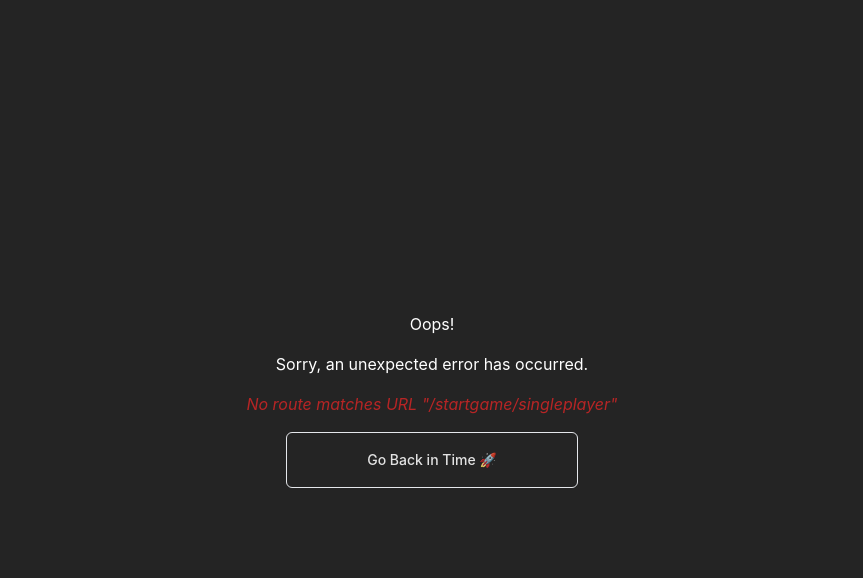
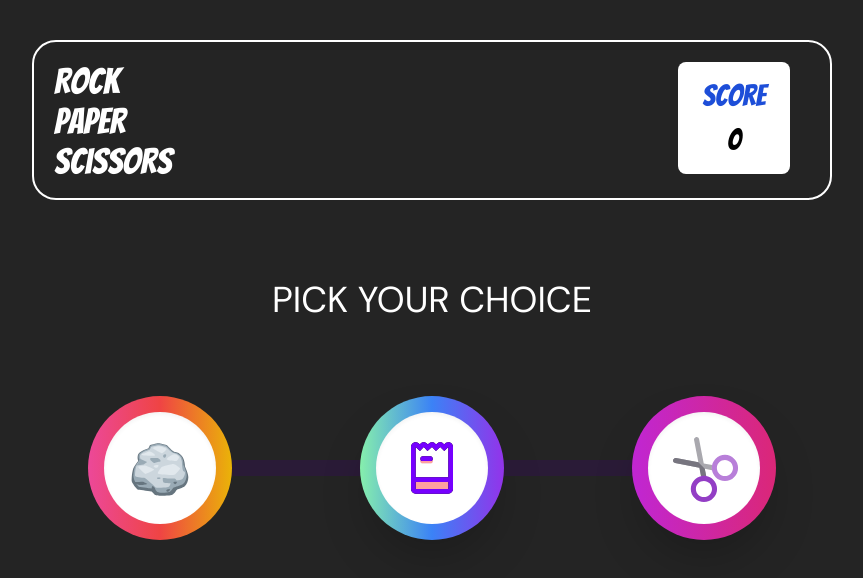
Before and after one commit to SalmanShahid888/Rock-Paper-Scissors-TS, a React (Vite) app: page /startgame/singleplayer in a window 1280 px wide. Shown: the top 578 px of the page, without its empty margins (208-1071 px from the left). Built offline with nearby package versions, Linux system fonts and the light colour scheme.

Commit message:
Feat: Replaced useContext with Zustand because of rerender errors in useContext

```diff
--- a/package.json
+++ b/package.json
@@ -16,7 +16,8 @@
     "react": "^18.2.0",
     "react-dom": "^18.2.0",
     "react-router-dom": "^6.14.2",
-    "tailwind-merge": "^1.14.0"
+    "tailwind-merge": "^1.14.0",
+    "zustand": "^4.4.1"
   },
   "devDependencies": {
     "@types/react": "^18.2.15",
--- a/src/App.tsx
+++ b/src/App.tsx
@@ -1,20 +1,17 @@
-import React, { useState } from "react";
 import { useNavigate } from "react-router-dom";
-
 import { Button } from "./components/ui/button";
-
-export const PlayerMode = React.createContext("");
+import { useStore } from "./zustand/store";
 function App() {
   const navigate = useNavigate();
-  const [playerChoice, setPlayerChoice] = useState("");
+
+  const playerMode = useStore((store) => store.setPlayerMode);
+
   const handlePlayerMode = (mode: string) => {
-    console.log(mode);
-    setPlayerChoice(mode);
-    navigate(`/choose/${mode}`, { state: mode });
+    playerMode(mode);
+    navigate(`/startgame/${mode}`);
   };
   return (
     <>
-      <PlayerMode.Provider value={playerChoice}>
       <div className="flex flex-col justify-center items-center">
         <div className="flex flex-col justify-center items-center gap-16 mt-24">
           <h1 className="text-4xl font-dmSans font-black text-center text-white italic leading-loose">
@@ -51,7 +48,6 @@ function App() {
           </Button>
         </div>
       </div>
-      </PlayerMode.Provider>
     </>
   );
 }
--- a/src/components/Header.tsx
+++ b/src/components/Header.tsx
@@ -1,4 +1,7 @@
+import { useStore } from "../zustand/store";
+
 export const Header = () => {
+  const score = useStore((store) => store.score);
   return (
     <>
       <div className="flex justify-start px-60 mt-10">
@@ -10,7 +13,9 @@ export const Header = () => {
             <p className="text-blue-700 text-3xl font-black font-bangers">
               Score
             </p>
-            <p className="text-black font-black text-3xl font-bangers">0</p>
+            <p className="text-black font-black text-3xl font-bangers">
+              {score}
+            </p>
           </div>
         </div>
       </div>
--- a/src/components/svg.tsx
+++ b/src/components/svg.tsx
@@ -77,12 +77,12 @@ export const PaperSvg = ({ className }: { className?: string }) => {
           d="M16,16 L16,3 L14.2709351,4.73925781 L12.5,3 L10.6965942,4.73925781 L9,3 L7.05239868,4.73925781 L5.5,3 L3.84634399,4.73925781 L2,3 L2,16 L16,16 Z M16,18 L2,18 L2,21 L16,21 L16,18 Z M14.2928401,1.95752627 C14.6442855,1.38322579 15.2773892,1 16,1 C17.1045695,1 18,1.8954305 18,3 L18,21 C18,22.1045695 17.1045695,23 16,23 L2,23 C0.8954305,23 0,22.1045695 0,21 L0,3 C0,1.24683905 2.09523919,0.342086756 3.37136575,1.5441992 L3.76863737,1.91842944 L4.05056765,1.62190499 C4.85614561,0.774626141 6.21358391,0.795995622 6.9920927,1.66821197 L7.21236113,1.91499367 L7.66782865,1.50824952 C8.46616292,0.795316589 9.68428001,0.837276754 10.4316637,1.60345463 L10.7396347,1.91917001 L11.1116216,1.56041488 C11.891473,0.808303098 13.1284048,0.813919532 13.9013941,1.57308217 L14.2928401,1.95752627 Z M5,9 C4.44771525,9 4,8.55228475 4,8 C4,7.44771525 4.44771525,7 5,7 L8.3326416,7 C8.88492635,7 9.3326416,7.44771525 9.3326416,8 C9.3326416,8.55228475 8.88492635,9 8.3326416,9 L5,9 Z"
         />
       </defs>
-      <g fill="none" fill-rule="evenodd" transform="translate(3)">
+      <g fill="none" fillRule="evenodd" transform="translate(3)">
         <g transform="translate(1 8)">
           <mask id="paper-bag-b" fill="#ffffff">
             <use xlinkHref="#paper-bag-a" />
           </mask>
-          <use fill="#D8D8D8" fill-rule="nonzero" xlinkHref="#paper-bag-a" />
+          <use fill="#D8D8D8" fillRule="nonzero" xlinkHref="#paper-bag-a" />
           <g fill="#FFA0A0" mask="url(#paper-bag-b)">
             <rect width="24" height="24" transform="translate(-4 -8)" />
           </g>
@@ -90,7 +90,7 @@ export const PaperSvg = ({ className }: { className?: string }) => {
         <mask id="paper-bag-d" fill="#ffffff">
           <use xlinkHref="#paper-bag-c" />
         </mask>
-        <use fill="#000000" fill-rule="nonzero" xlinkHref="#paper-bag-c" />
+        <use fill="#000000" fillRule="nonzero" xlinkHref="#paper-bag-c" />
         <g fill="#7600FF" mask="url(#paper-bag-d)">
           <rect width="24" height="24" transform="translate(-3)" />
         </g>
--- a/src/main.tsx
+++ b/src/main.tsx
@@ -15,12 +15,13 @@ import SinglePlayer from "./routes/singlePlayer.tsx";
 import Multiplayer from "./routes/multiPlayer.tsx";
 import Computer from "./routes/computer.tsx";
 import StartGame from "./routes/StartGame.tsx";
-
+import { Choose } from "./routes/choose.tsx";
 const router = createBrowserRouter(
   createRoutesFromElements(
     <>
       <Route index path="/" element={<App />} errorElement={<ErrorPage />} />
-      <Route path="choose" element={<StartGame />}>
+      <Route path="startgame" element={<StartGame />}>
+        <Route path="choose" element={<Choose />} />
         <Route path="singleplayer" element={<SinglePlayer />} />
         <Route path="multiplayer" element={<Multiplayer />} />
         <Route path="computer" element={<Computer />} />
--- a/src/routes/StartGame.tsx
+++ b/src/routes/StartGame.tsx
@@ -1,59 +1,20 @@
-import React, { useState } from "react";
-import { Button } from "../components/ui/button";
-import { useLocation } from "react-router-dom";
 import { Header } from "../components/Header";
 import ModeSwitcher from "../components/ModeSwitcher";
-import { Rock, Paper, Scissors } from "../components/SvgButtons";
-export const PlayerChoice = React.createContext("");
+import { useStore } from "../zustand/store";
+import { Choose } from "./choose";
+
 const StartGame = () => {
-  const [playerChoice, setPlayerChoice] = useState("");
-  const location = useLocation();
-  const playerMode = location.state;
+  const playerChoice = useStore((store) => store.playerChoice);
+  const playerMode = useStore((store) => store.playerMode);
+  console.log(playerMode, playerChoice);
   return (
     <>
-      <PlayerChoice.Provider value={playerChoice}>
-        <Header />
-        {playerChoice === "" ? (
-          <div className="flex flex-col mt-20 justify-center items-center gap-20">
-            <h2 className="font-bold text-4xl font-dmSans text-white uppercase text-center">
-              pick your choice
-            </h2>
-            <div className="w-full flex flex-row justify-center items-center mt-10">
-              <Button
-                size={"lg"}
-                onClick={() => {
-                  setPlayerChoice("rock");
-                }}
-                className="hover:-translate-x-2 hover:-translate-y-2 transition-all p-0"
-              >
-                <Rock />
-              </Button>
-              <div className="bg-purple-950/30 h-4 w-32"></div>
-              <Button
-                size={"lg"}
-                onClick={() => {
-                  setPlayerChoice("paper");
-                }}
-                className="hover:-translate-x-2 hover:-translate-y-2 transition-all p-0"
-              >
-                <Paper />
-              </Button>
-              <div className="bg-purple-950/30 h-4 w-32"></div>
-              <Button
-                size={"lg"}
-                onClick={() => {
-                  setPlayerChoice("scissors");
-                }}
-                className="hover:-translate-x-2 hover:-translate-y-2 transition-all p-0"
-              >
-                <Scissors />
-              </Button>
-            </div>
-          </div>
-        ) : (
-          <ModeSwitcher playerChoice={playerChoice} playerMode={playerMode} />
-        )}
-      </PlayerChoice.Provider>
+      <Header />
+      {playerChoice === "" ? (
+        <Choose />
+      ) : (
+        <ModeSwitcher playerChoice={playerChoice} playerMode={playerMode} />
+      )}
     </>
   );
 };
--- /dev/null
+++ b/src/routes/choose.tsx
@@ -0,0 +1,48 @@
+import { Button } from "../components/ui/button";
+import { Rock, Paper, Scissors } from "../components/SvgButtons";
+import { useStore } from "../zustand/store";
+
+export const Choose = () => {
+  const playerChoice = useStore((store) => store.setPlayerChoice);
+  const handleChoice = (choice: string) => {
+    playerChoice(choice);
+  };
+  return (
+    <div className="flex flex-col mt-20 justify-center items-center gap-20">
+      <h2 className="font-bold text-4xl font-dmSans text-white uppercase text-center">
+        pick your choice
+      </h2>
+      <div className="w-full flex flex-row justify-center items-center mt-10">
+        <Button
+          size={"lg"}
+          onClick={() => {
+            handleChoice("rock");
+          }}
+          className="hover:-translate-x-2 hover:-translate-y-2 transition-all p-0"
+        >
+          <Rock />
+        </Button>
+        <div className="bg-purple-950/30 h-4 w-32"></div>
+        <Button
+          size={"lg"}
+          onClick={() => {
+            handleChoice("paper");
+          }}
+          className="hover:-translate-x-2 hover:-translate-y-2 transition-all p-0"
+        >
+          <Paper />
+        </Button>
+        <div className="bg-purple-950/30 h-4 w-32"></div>
+        <Button
+          size={"lg"}
+          onClick={() => {
+            handleChoice("scissors");
+          }}
+          className="hover:-translate-x-2 hover:-translate-y-2 transition-all p-0"
+        >
+          <Scissors />
+        </Button>
+      </div>
+    </div>
+  );
+};
--- a/src/routes/singlePlayer.tsx
+++ b/src/routes/singlePlayer.tsx
@@ -1,13 +1,17 @@
 import { FC } from "react";
-
 interface SinglePlayerProps {
   playerChoice?: string;
 }
 
 import { Rock, Paper, Scissors } from "../components/SvgButtons";
 import { Button } from "../components/ui/button";
+import { useStore } from "../zustand/store";
+import { useNavigate } from "react-router-dom";
 
 const Singleplayer: FC<SinglePlayerProps> = ({ playerChoice }) => {
+  const increaseScore = useStore((store) => store.increaseScore);
+  const setPlayerChoice = useStore((store) => store.setPlayerChoice);
+  const navigate = useNavigate();
   const playerChoiceSvg = {
     rock: <Rock />,
     paper: <Paper />,
@@ -21,6 +25,28 @@ const Singleplayer: FC<SinglePlayerProps> = ({ playerChoice }) => {
   };
 
   const computerChoice = generateComputerChoice();
+
+  const calculateWinner = () => {
+    if (playerChoice === computerChoice) {
+      return "It's a tie";
+    } else if (
+      (playerChoice === "rock" && computerChoice === "scissors") ||
+      (playerChoice === "paper" && computerChoice === "rock") ||
+      (playerChoice === "scissors" && computerChoice === "paper")
+    ) {
+      increaseScore();
+      return "You Win";
+    } else {
+      return "You Lose";
+    }
+  };
+
+  const playAgainHandler = () => {
+    setPlayerChoice("");
+    navigate("/startgame/choose");
+  };
+
+  console.log(calculateWinner());
 
   return (
     <>
@@ -47,7 +73,7 @@ const Singleplayer: FC<SinglePlayerProps> = ({ playerChoice }) => {
           <Button
             variant={"default"}
             className="text-black font-bold text-base bg-white hover:bg-white/80 mt-5"
-            onClick={() => window.location.reload()}
+            onClick={playAgainHandler}
           >
             Play Again
           </Button>
--- /dev/null
+++ b/src/zustand/store.tsx
@@ -0,0 +1,39 @@
+import { create } from "zustand";
+
+interface Store {
+  playerMode: string;
+  setPlayerMode: (mode: string) => void;
+  playerChoice: string;
+  setPlayerChoice: (choice: string) => void;
+  score: number;
+  increaseScore: () => void;
+  playerTwoChoice: string;
+  setPlayerTwoChoice: (choice: string) => void;
+  playerOneScore: number;
+  setPlayerOneScore: (score: number) => void;
+  playerTwoScore: number;
+  setPlayerTwoScore: (score: number) => void;
+}
+
+const store = create<Store>((set) => ({
+  playerMode: "",
+  setPlayerMode: (mode: string) => set({ playerMode: mode }),
+  playerChoice: "",
+  setPlayerChoice: (choice: string) => set({ playerChoice: choice }),
+  score: 0,
+  increaseScore: () =>
+    set((state) => {
+      return {
+        ...state,
+        score: state.score + 1,
+      };
+    }),
+  playerTwoChoice: "",
+  setPlayerTwoChoice: (choice: string) => set({ playerTwoChoice: choice }),
+  playerOneScore: 0,
+  setPlayerOneScore: (score: number) => set({ playerOneScore: score }),
+  playerTwoScore: 0,
+  setPlayerTwoScore: (score: number) => set({ playerTwoScore: score }),
+}));
+
+export const useStore = store;
```
Also changed, not shown: 1 other file (tests, documents, lock files or other folders). Lines whose indentation alone changed are shown as unchanged.
